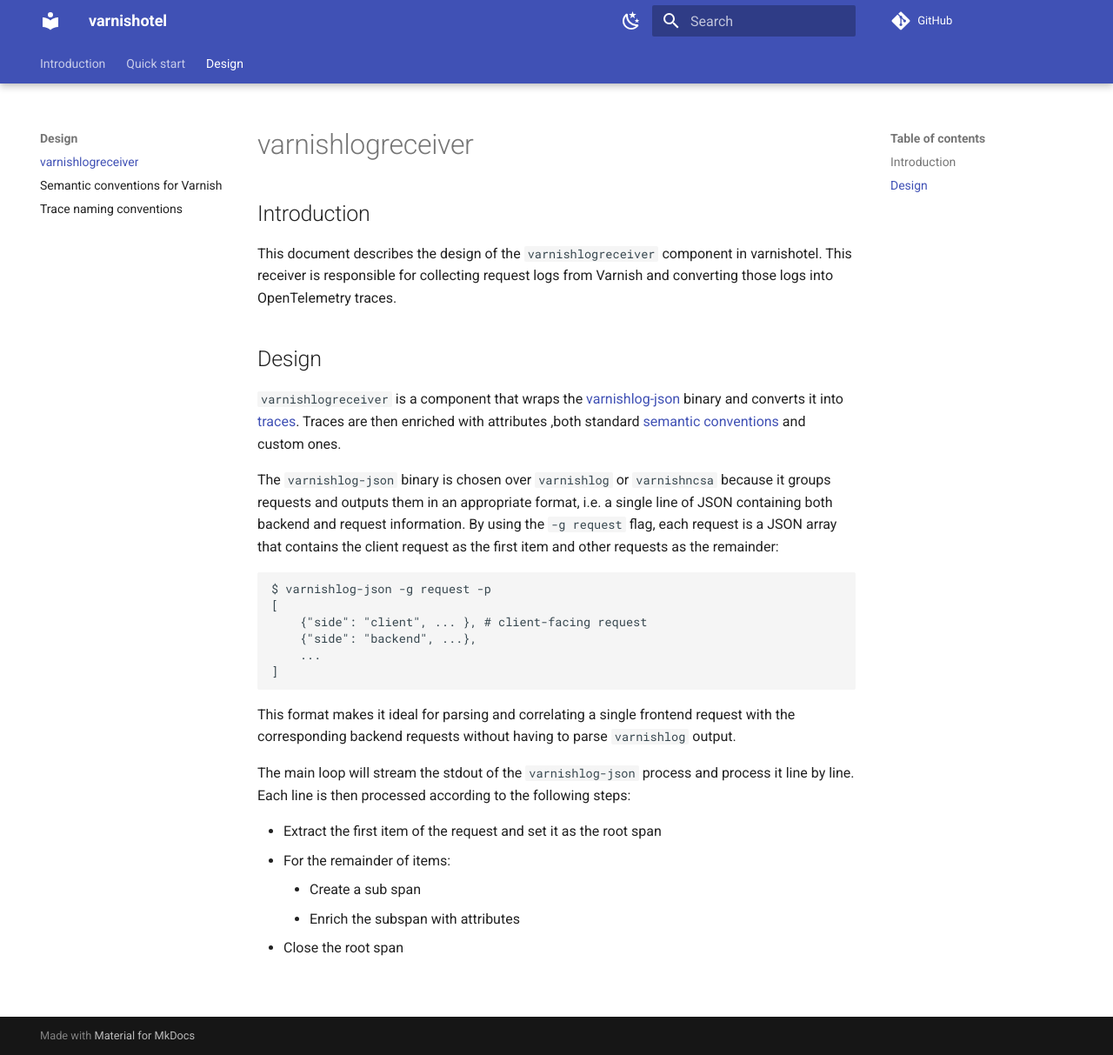
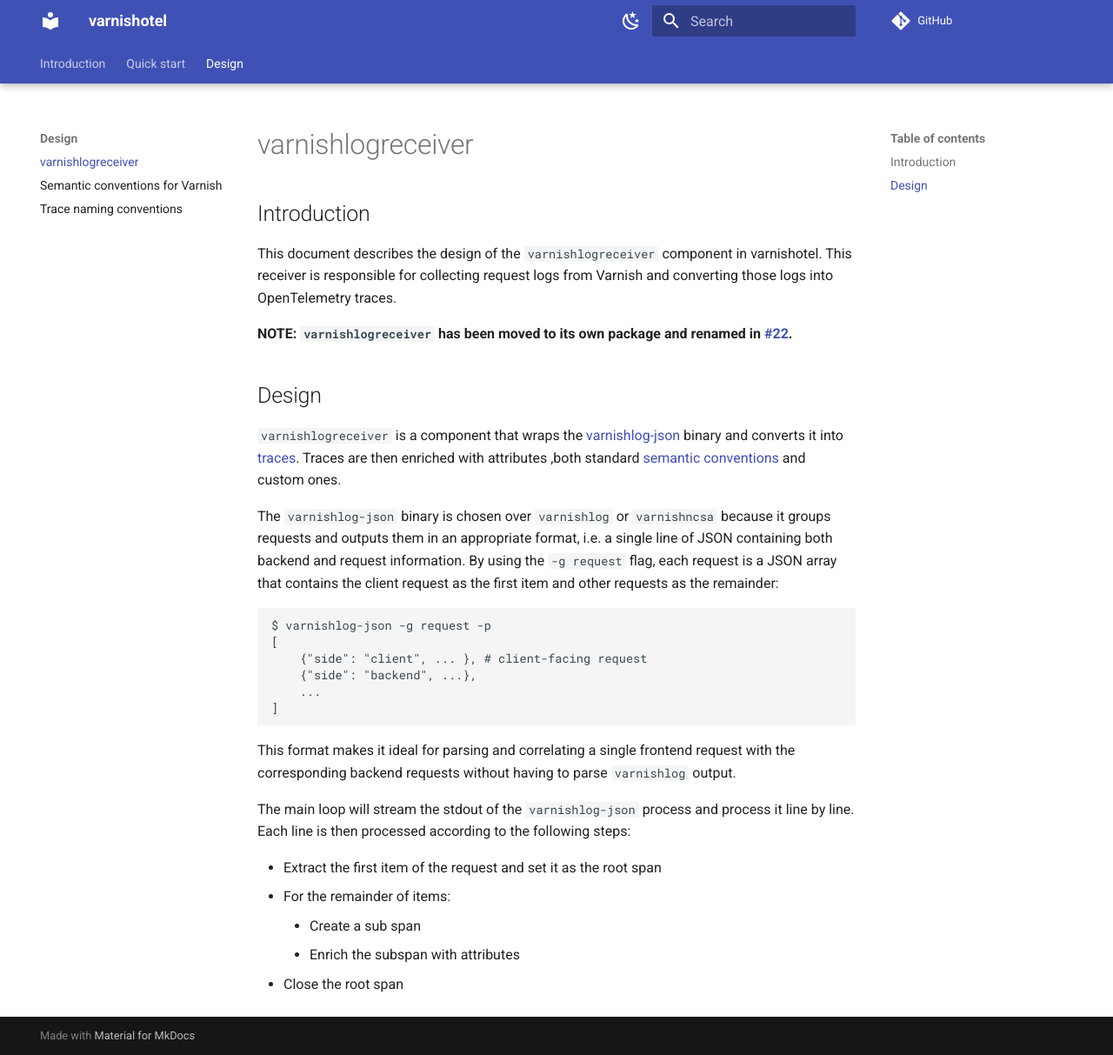
Before and after one commit to thomasklinger1234/varnishotel, an MkDocs documentation site: the page built from docs/design/varnishlogreceiver.md, in a window 1280 px wide and 1213 px high. Shown: the whole window at 87% size. Built offline with MkDocs 1.6.1 and Material for MkDocs 9.7.7, drawn with Linux system fonts in a browser that asks for light colours; comment, search, counter and statistics services are not loaded; the version menu is left out.

Commit message:
docs: notice about renaming of varnishlogreceiver

```diff
--- a/docs/design/varnishlogreceiver.md
+++ b/docs/design/varnishlogreceiver.md
@@ -5,6 +5,8 @@
 This document describes the design of the `varnishlogreceiver` component in varnishotel. This
 receiver is responsible for collecting request logs from Varnish and converting those logs into
 OpenTelemetry traces.
+
+**NOTE: `varnishlogreceiver` has been moved to its own package and renamed in [#22](https://github.com/thomasklinger1234/varnishotel/pull/22).**
 
 ## Design
 
```
